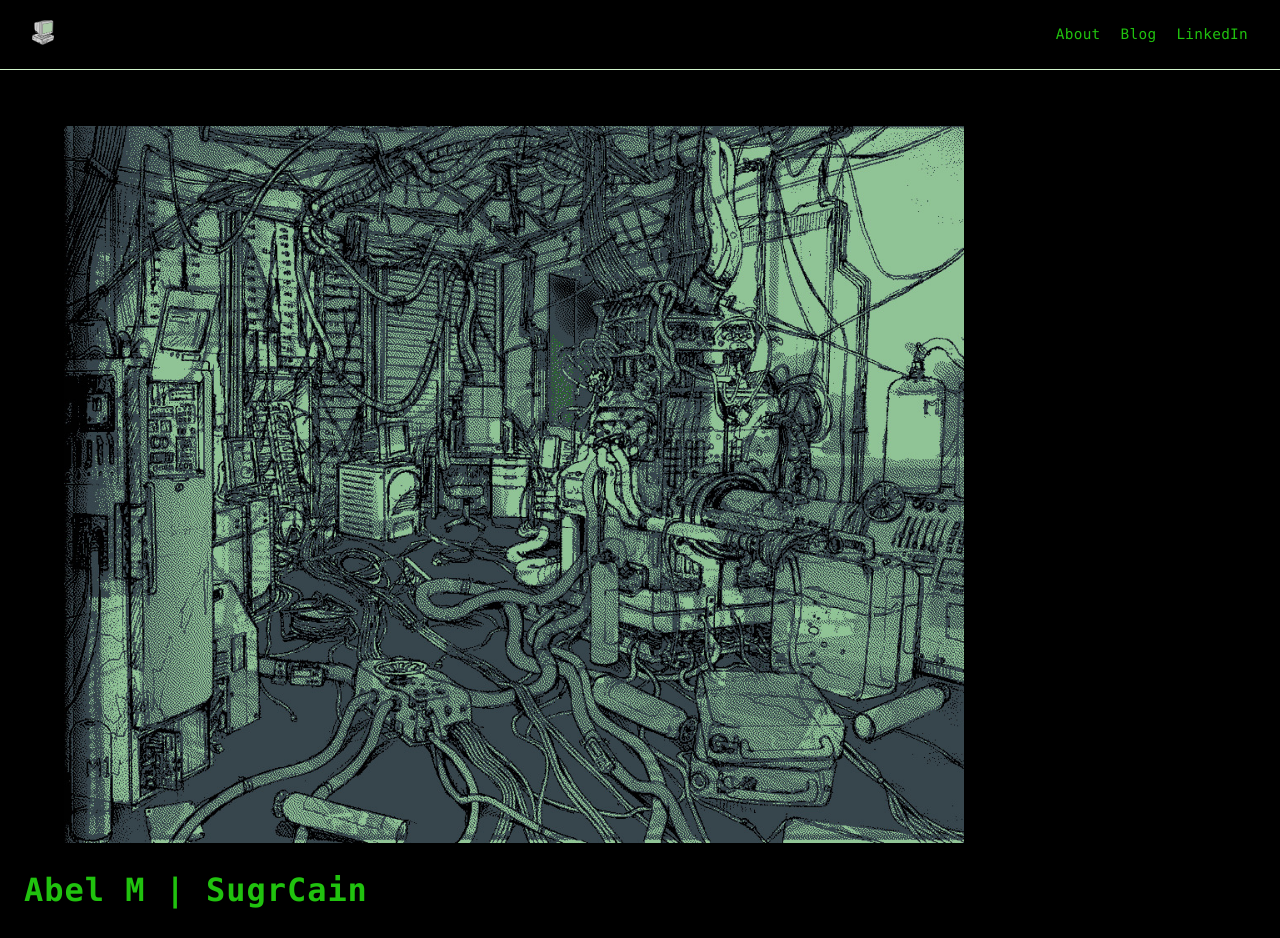
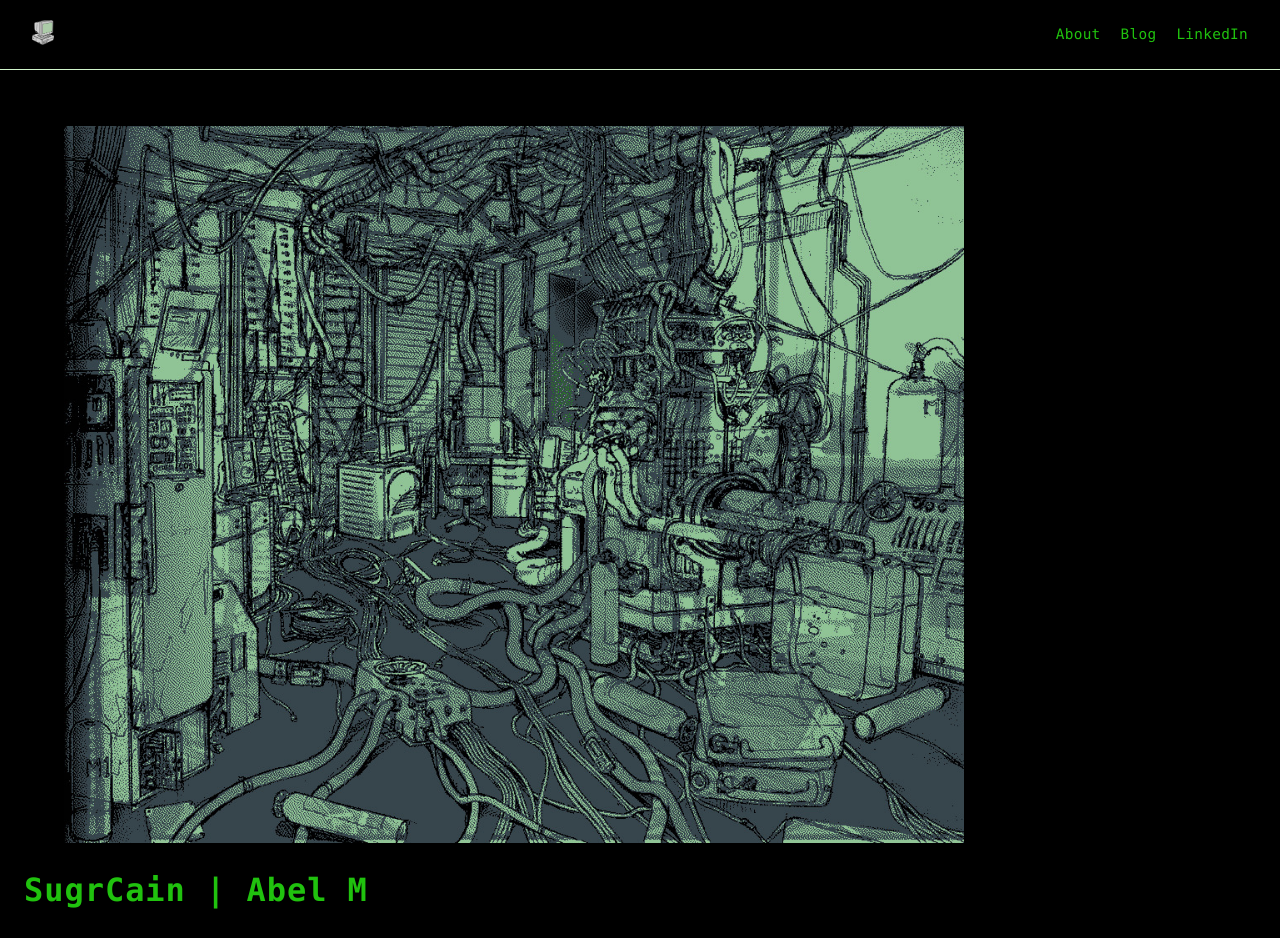
Before and after one commit to sugrcain/sugrcain.github.io, a plain HTML site: page index.html in a window 1280 px wide. Shown: the top 938 px of the page. Drawn offline with Linux system fonts and the light colour scheme; no server answers; a web font is replaced by a local one.

Commit message:
testing names

```diff
--- a/index.html
+++ b/index.html
@@ -46,7 +46,7 @@ Y88b  d88P Y88b 888 Y88b 888 888     Y88b  d88P 888  888 888 888  888
 
         </figure>
 
-        <h1 id="title" class="homeTitle">Abel M | SugrCain</h1>
+        <h1 id="title" class="homeTitle">SugrCain | Abel M </h1>
 
         <div class="listing">
           <div class="projects">
```
